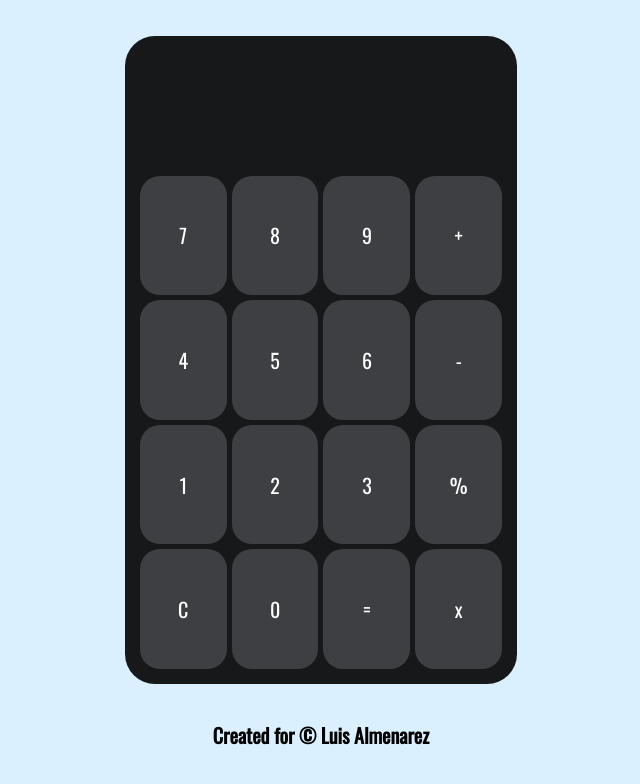
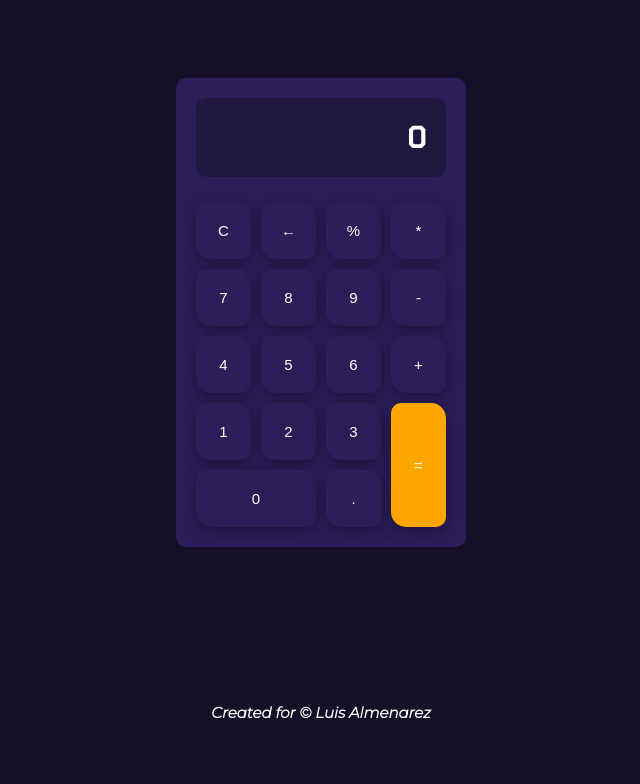
Before and after one commit to Luis-Almenarez/Calc_JS, a website: page index.html in a window 1280 px wide. Shown: the whole page, without its empty margins (319-959 px from the left). Drawn offline with nearby package versions, Linux system fonts and the light colour scheme.

Commit message:
Se cambian diseños y colores

```diff
--- a/index.html
+++ b/index.html
@@ -10,27 +10,25 @@
   <body>
     <main>
       <section class="calc">
-        <div class="calc__container">
-          <div class="output">
-            <input class="display" type="text" />
-          </div>
-          <buttton class="button">7</buttton>
-          <buttton class="button">8</buttton>
-          <buttton class="button">9</buttton>
-          <buttton class="button">+</buttton>
-          <buttton class="button">4</buttton>
-          <buttton class="button">5</buttton>
-          <buttton class="button">6</buttton>
-          <buttton class="button">-</buttton>
-          <buttton class="button">1</buttton>
-          <buttton class="button">2</buttton>
-          <buttton class="button">3</buttton>
-          <buttton class="button">%</buttton>
-          <buttton class="button">C</buttton>
-          <buttton class="button">0</buttton>
-          <buttton class="button">=</buttton>
-          <buttton class="button">x</buttton>
-        </div>
+        <div class="display">0</div>
+        <button class="button">C</button>
+        <button class="button">←</button>
+        <button class="button">%</button>
+        <button class="button">*</button>
+        <button class="button">7</button>
+        <button class="button">8</button>
+        <button class="button">9</button>
+        <button class="button">-</button>
+        <button class="button">4</button>
+        <button class="button">5</button>
+        <button class="button">6</button>
+        <button class="button">+</button>
+        <button class="button">1</button>
+        <button class="button">2</button>
+        <button class="button">3</button>
+        <button id="equal" class="button">=</button>
+        <button id="zero" class="button">0</button>
+        <button class="button">.</button>
       </section>
     </main>
     <footer class="footer">
--- a/src/scss/base/_generales.scss
+++ b/src/scss/base/_generales.scss
@@ -14,8 +14,11 @@ html {
 }
 
 body {
-  font-family: v.$font-principal;
-  background-color: #daf0ff;
+  display: grid;
+  place-items: center;
+  min-height: 100vh;
+  font-family: v.$font-secundaria;
+  background-color: v.$principal-color;
 }
 
 main {
--- a/src/scss/base/_variables.scss
+++ b/src/scss/base/_variables.scss
@@ -1,7 +1,15 @@
 @import url("https://fonts.googleapis.com/css2?family=Montserrat:ital,wght@1,300&display=swap");
-@import url("https://fonts.googleapis.com/css2?family=Oswald&display=swap");
+@import url("https://fonts.googleapis.com/css2?family=Chakra+Petch:wght@300;400;500&display=swap");
 
 // FONTS
-$font-principal: "Oswald", sans-serif;
+$font-principal: "Chakra Petch", sans-serif;
 $font-secundaria: "Montserrat", sans-serif;
 // FONTS
+
+$principal-color: #151028;
+$secundary-color: #201740;
+$terciary-color: #2b1e59;
+$hover-color: #151028;
+$light: #ffff;
+$orange: #ffa600;
+$orange-hover: #ffcc00;
--- a/src/scss/layout/_calc.scss
+++ /dev/null
@@ -1,60 +0,0 @@
-.calc {
-  display: flex;
-  height: 90vh;
-  justify-content: center;
-  align-items: center;
-}
-
-.calc__container {
-  width: 90%;
-  height: 90%;
-  display: grid;
-  justify-content: center;
-  align-content: center;
-  grid-template-columns: repeat(4, 1fr);
-  grid-template-rows: repeat(5, 1fr);
-  color: #fff;
-  background-color: #17181a;
-  border-radius: 3rem;
-  gap: 0.5rem;
-  padding: 1.5rem;
-
-  .button {
-    width: 100%;
-    display: grid;
-    place-items: center;
-    cursor: pointer;
-    font-size: 2rem;
-    outline: none;
-    border-radius: 2rem;
-    background-color: #3e3f42;
-    transition: all 400ms;
-
-    &:hover {
-      background-color: #f0f7ee;
-      color: #000;
-    }
-  }
-
-  .output {
-    max-width: 100%;
-    grid-column: 1 / -1;
-    display: flex;
-    flex-direction: column;
-    padding: 1rem;
-
-    .display {
-      background-color: transparent;
-      color: #fff;
-      border: none;
-      font-size: 3rem;
-      text-align: right;
-      height: 8rem;
-    }
-
-    .display:focus {
-      background-color: transparent;
-      border: none;
-    }
-  }
-}
--- a/src/scss/layout/_footer.scss
+++ b/src/scss/layout/_footer.scss
@@ -1,16 +1,19 @@
+@use "../base/variables" as v;
+
 .footer {
   display: flex;
   justify-content: center;
   width: 100%;
-  font-size: 2rem;
+  color: v.$light;
+  font-size: 1.5rem;
   font-weight: bold;
 
   a {
     text-decoration: none;
-    color: #000;
+    color: v.$light;
 
     &:hover {
-      color: #00b4d8;
+      color: v.$orange;
     }
   }
 }
--- /dev/null
+++ b/src/scss/layout/calc.scss
@@ -0,0 +1,55 @@
+@use "../base/variables" as v;
+
+.calc {
+  width: 100%;
+  display: grid;
+  grid-template-columns: repeat(4, 1fr);
+  gap: 1rem;
+  padding: 2rem;
+  background-color: v.$terciary-color;
+  color: v.$light;
+  border-radius: 1rem;
+
+  .display {
+    grid-column: 1/ -1;
+    background-color: v.$secundary-color;
+    font-family: "Chakra Petch", sans-serif;
+    font-weight: bold;
+    padding: 2rem;
+    font-size: 3rem;
+    text-align: right;
+    border-radius: 1rem;
+    margin-bottom: 1.5rem;
+  }
+
+  .button {
+    display: grid;
+    place-items: center;
+    background-color: v.$terciary-color;
+    color: #fff;
+    border: none;
+    padding: 2rem;
+    border-radius: 1rem 1.5rem;
+    font-size: 1.5rem;
+    box-shadow: rgba(0, 0, 0, 0.35) 0px 0.5rem 1.5rem;
+    cursor: pointer;
+    transition: all 200ms;
+
+    &:hover {
+      background-color: v.$hover-color;
+    }
+  }
+
+  #zero {
+    grid-column: span 2;
+  }
+
+  #equal {
+    background-color: v.$orange;
+    grid-row: span 2;
+
+    &:hover {
+      background-color: v.$orange-hover;
+    }
+  }
+}
```
Also changed, not shown: public/css/bundle.css, 1 other file.
